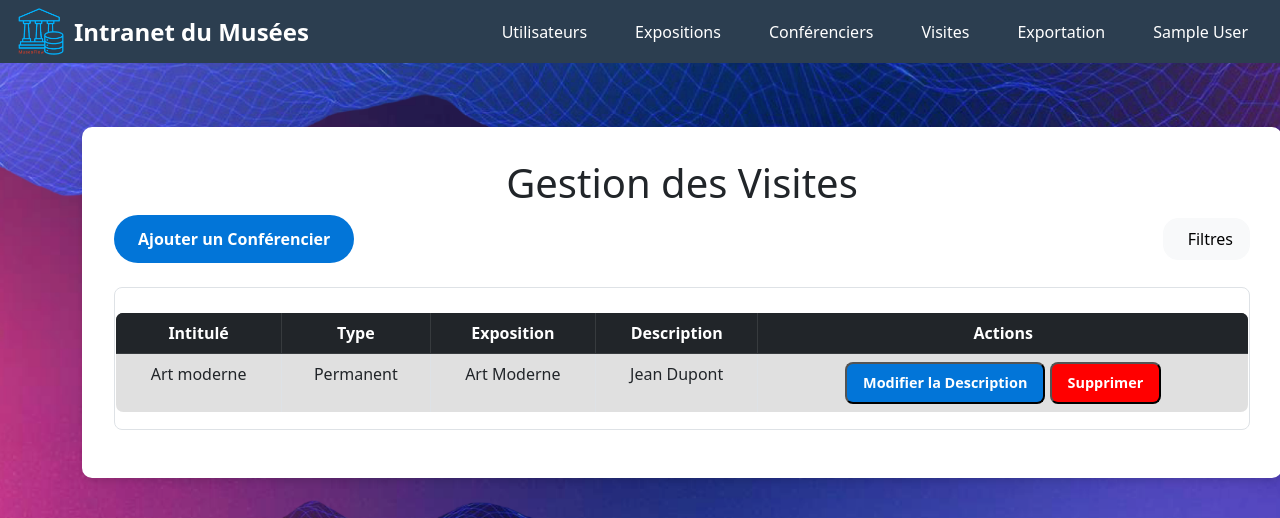
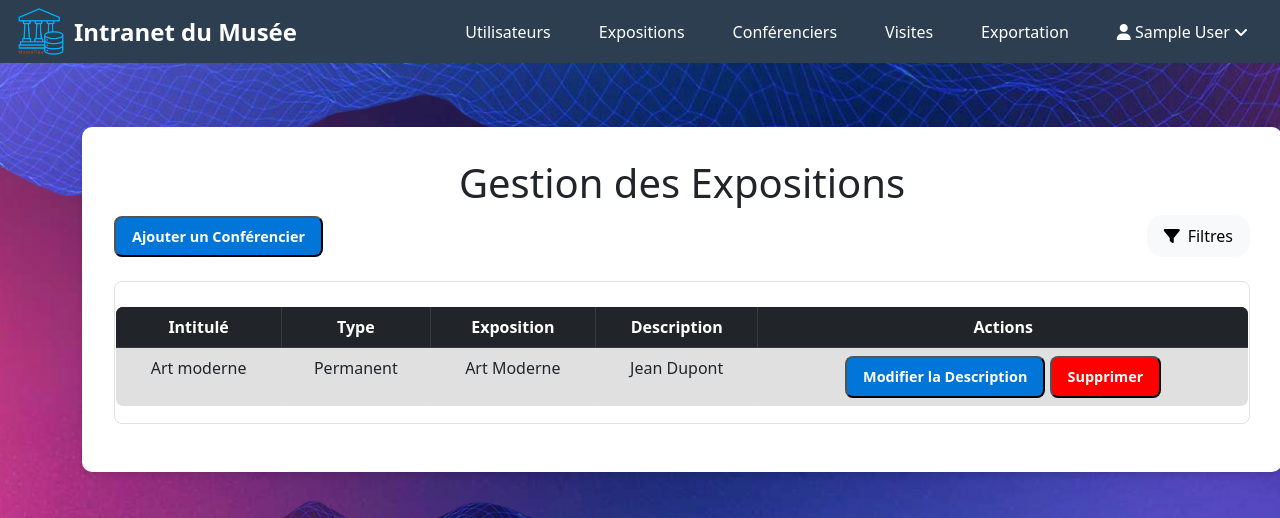
Before and after one commit to AurelienValat/S3.D.01-Web, a PHP site: page /pages/expositions.php in a window 1280 px wide. Shown: the top 518 px of the page. Run offline with PHP 8.4, Linux system fonts and the light colour scheme; the visitor is signed in with stand-in values (Sample User, id 1); some libraries are stand-ins or nearby versions.

Commit message:
fix css boutons

```diff
--- a/pages/expositions.php
+++ b/pages/expositions.php
@@ -11,15 +11,15 @@
     <link href="../css/navBar.css" rel="stylesheet">
     <link href="../css/accueil.css" rel="stylesheet">
     <link href="https://cdn.jsdelivr.net/npm/bootstrap@5.0.2/dist/css/bootstrap.min.css" rel="stylesheet" integrity="sha384-EVSTQN3/azprG1Anm3QDgpJLIm9Nao0Yz1ztcQTwFspd3yD65VohhpuuCOmLASjC" crossorigin="anonymous">
-    <link href="../ressources\fontawesome-free-6.5.1-web\css\all.css" rel="stylesheet"></link>
-    <title>MUSEOFLOW - Gestion des Visites</title>
+    <script src="https://kit.fontawesome.com/17d5b3fa89.js" crossorigin="anonymous"></script>
+    <title>MUSEOFLOW - Gestion des Expositions</title>
 </head>
 
 <body class="fond">
     <nav class="navbar">
                 <div class="logo">
                     <a href="accueil.php"><img class="logo-img" src="../ressources/images/logo.png" alt="Logo MuseoFlow"></a>
-                    Intranet du Musées
+                    Intranet du Musée
                 </div>
                 <div class="main-menu">
                     <a href="utilisateurs.php" class="deco"><div class="menu-item">Utilisateurs</div></a>
@@ -39,9 +39,9 @@
 
         <div class="container content">
         <div class="container-blanc">
-            <h1 class="text-center">Gestion des Visites</h1>
+            <h1 class="text-center">Gestion des Expositions</h1>
             <div class="d-flex justify-content-between align-items-center">
-                <button class="btn-blue">Ajouter un Conférencier</button>
+                <button class="btn-action btn-modify">Ajouter un Conférencier</button>
                 <button class="btn btn-light d-flex align-items-center gap-2">
                 <i class="fa-solid fa-filter"></i>Filtres
                 </button>
--- a/pages/utilisateurs.php
+++ b/pages/utilisateurs.php
@@ -15,7 +15,7 @@
     <title>MUSEOFLOW - Gestion des Utilisateurs</title>
 </head>
 
-<body>
+<body class="fond">
     <nav class="navbar">
         <div class="logo">
             <a href="accueil.php"><img class="logo-img" src="../ressources/images/logo.png" alt="Logo MuseoFlow"></a>
@@ -41,7 +41,7 @@
     <div class="container-blanc">
         <h1 class="text-center">Gestion des Utilisateurs</h1>
         <div class="d-flex justify-content-between align-items-center">
-            <button class="btn-blue">Ajouter un utilisateur</button>
+            <button class="btn-action btn-modify">Ajouter un utilisateur</button>
             <button class="btn btn-light d-flex align-items-center gap-2">
             <i class="fa-solid fa-filter"></i>Filtres
             </button>
--- a/pages/visites.php
+++ b/pages/visites.php
@@ -41,7 +41,7 @@
     <div class="container-blanc">
         <h1 class="text-center">Gestion des Visites</h1>
         <div class="d-flex justify-content-between align-items-center">
-            <button class="btn-blue">Ajouter/Réserver une visite</button>
+            <button class="btn-action btn-modify">Ajouter/Réserver une visite</button>
             <button class="btn btn-light d-flex align-items-center gap-2">
             <i class="fa-solid fa-filter"></i>Filtres
             </button>
```
Also changed, not shown: pages/conferenciers.php (+4 -4 lines). Lines whose indentation alone changed are shown as unchanged.
